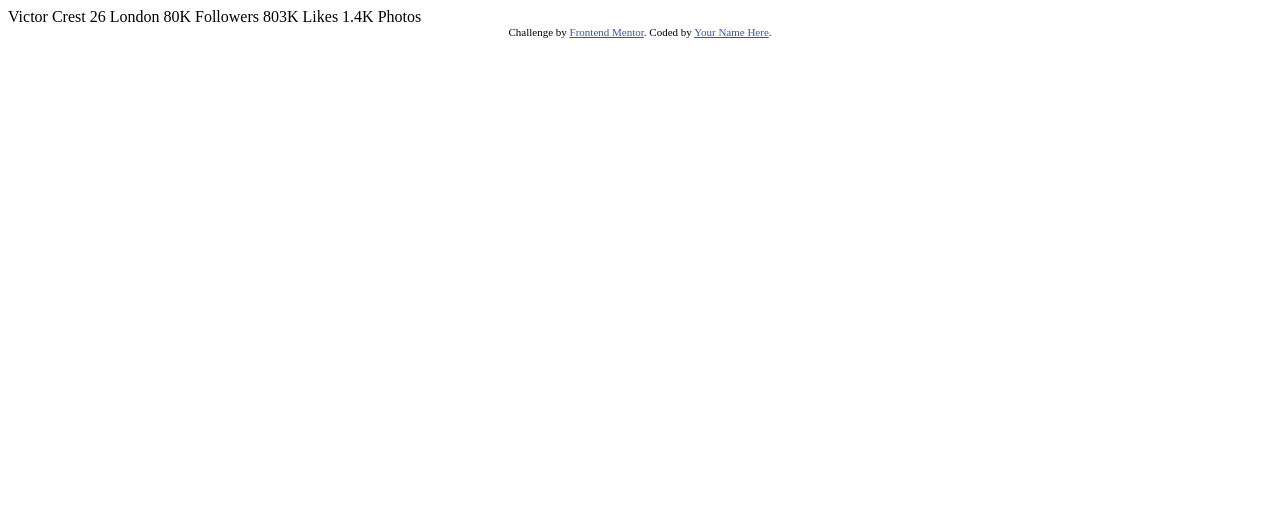
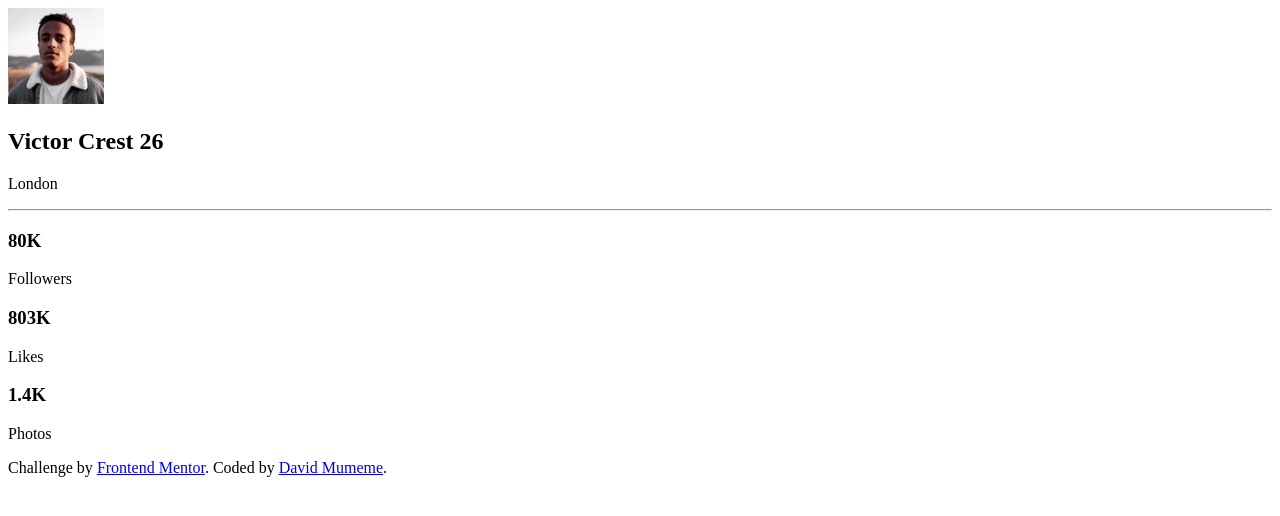
Before and after one commit to FreeDev-Group/Profile-Card-Component-David, a plain HTML site: page index.html in a window 1280 px wide. Drawn offline with Linux system fonts and the light colour scheme.

Commit message:
feat: add HTML structure for profile card

```diff
--- a/index.html
+++ b/index.html
@@ -6,30 +6,42 @@
 
   <link rel="icon" type="image/png" sizes="32x32" href="./images/favicon-32x32.png">
 
-  <title>Frontend Mentor | Profile card component</title>
+  <title>|Frontend Mentor Profile Card component </title>
 
-  <!-- Feel free to remove these styles or customise in your own stylesheet 👍 -->
-  <style>
-    .attribution { font-size: 11px; text-align: center; }
-    .attribution a { color: hsl(228, 45%, 44%); }
-  </style>
-</head>
-<body>
-  Victor Crest
-  26
-  London
+  <div class="card">
+    <div class="card-bg"></div>
 
-  80K
-  Followers
+    <img src="images/image-victor.jpg" alt="profile" class="profile-img">
 
-  803K
-  Likes
+    <div class="info">
+      <h2>Victor Crest <span>26</span></h2>
+      <p>London</p>
+    </div>
 
-  1.4K
-  Photos
+    <hr>
+
+    <div class="stats">
+      <div>
+        <h3>80K</h3>
+        <p>Followers</p>
+      </div>
+      <div>
+        <h3>803K</h3>
+        <p>Likes</p>
+      </div>
+      <div>
+        <h3>1.4K</h3>
+        <p>Photos</p>
+      </div>
+    </div>
+  </div>
+
+</body>
+</html>
+
   <div class="attribution">
     Challenge by <a href="https://www.frontendmentor.io?ref=challenge" target="_blank">Frontend Mentor</a>.
-    Coded by <a href="#">Your Name Here</a>.
+    Coded by <a href="#">David Mumeme</a>.
   </div>
 </body>
 </html>
```
